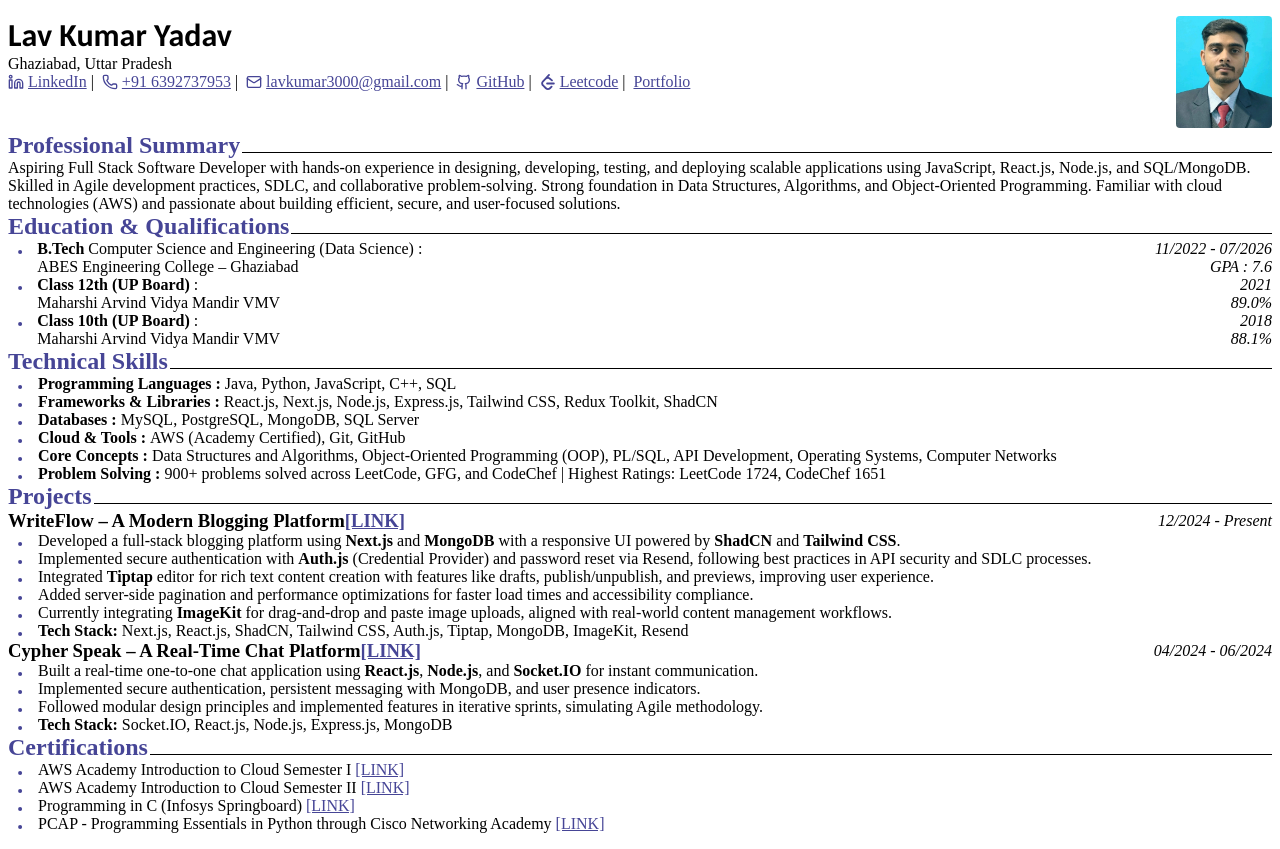
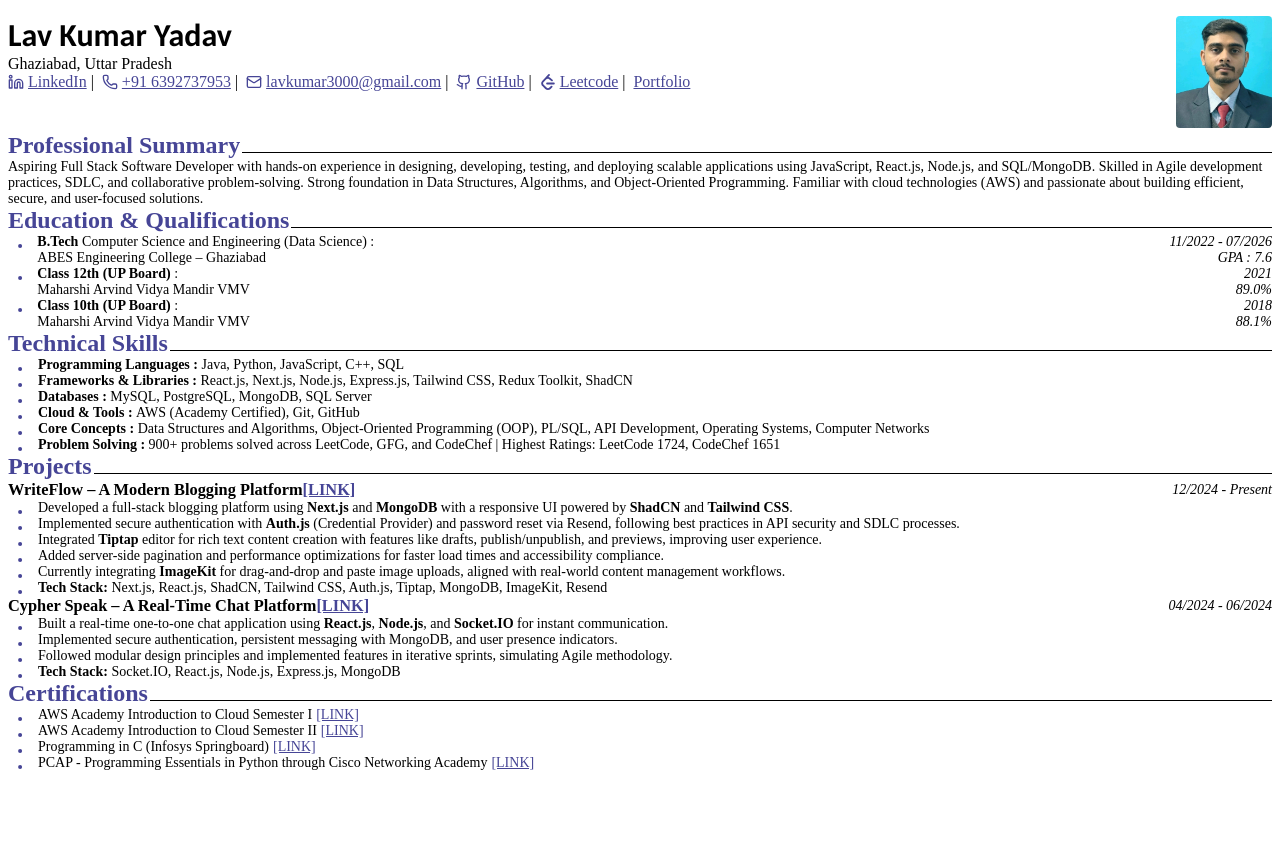
Before and after one commit to lav5588/resume, a React (Vite) app: page / in a window 1280 px wide. After the commit the page ends 800 px from the top, so only its background shows below. Built offline with nearby package versions, Linux system fonts and the light colour scheme.

Commit message:
size Change

```diff
--- a/src/components/Resume.tsx
+++ b/src/components/Resume.tsx
@@ -4,7 +4,7 @@
 import { useRef, useState, useEffect } from "react";
 
 
-
+const textSize = "14px"
 
 const Resume = () => {
     return (
@@ -44,7 +44,11 @@
 
 const Projects = () => {
     return (
-        <div>
+        <div
+            style={{
+                fontSize:textSize,
+            }}
+        >
 
             {
                 data.projects.map((Project, index) => (
@@ -102,7 +106,11 @@
 
 const Certifications = () => {
     return (
-        <div>
+        <div
+            style={{
+                fontSize:textSize,
+            }}
+        >
             {
                 data.certifications.map((cert, index) => (
                     <div key={index}
@@ -142,7 +150,8 @@
         <div style={{
             display: "flex",
             flexDirection: "column",
-            gap: "-5px"
+            gap: "-5px",
+            fontSize:textSize,
         }}
         >
             {data.technicalSkills.map((skill, index) => (
@@ -179,6 +188,7 @@
 const EducationsAndQualifications = () => {
     return (
         <div style={{
+            fontSize:textSize,
         }}>
             {
                 data.educationAndQualification.map((edu, index) => (
@@ -231,7 +241,11 @@
 
 const ProffessionsalSummary = () => {
     return (
-        <p>{data.proffesionalSummary}</p>
+        <p
+            style={{
+                fontSize:textSize,
+            }}
+        >{data.proffesionalSummary}</p>
     )
 }
 
```
